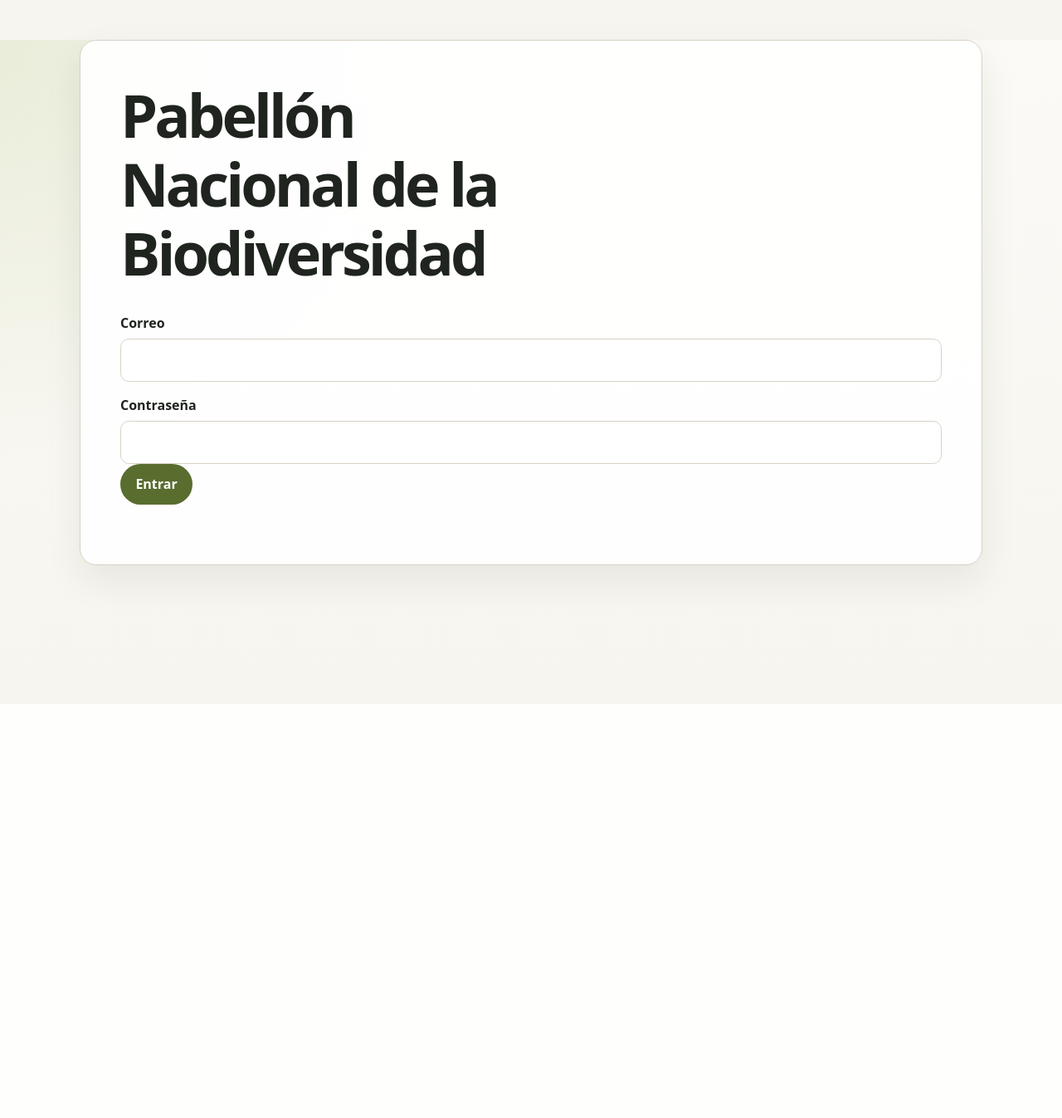
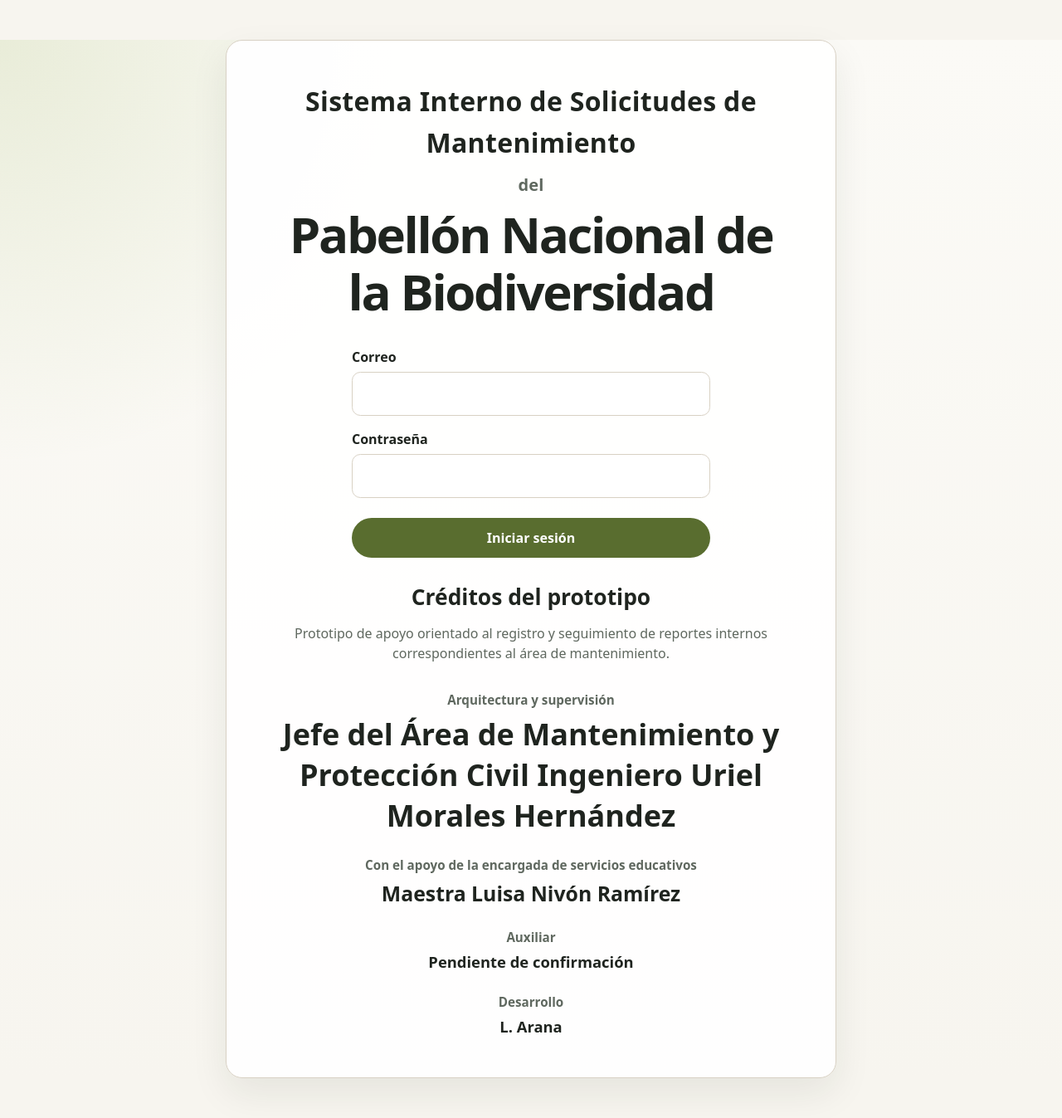
Before and after one commit to LuisMAC2022/Pablo, a Python web app: template app/templates/login.html in a window 1280 px wide. Shown: the whole page at 83% size. Before the commit the page ends 848 px from the top, so only its background shows below. Run offline with Jinja, Linux system fonts and the light colour scheme; the template is opened without the code that fills it, so the values that code supplies are empty.

Commit message:
Rediseñar página de login con créditos

```diff
--- a/app/static/css/museo.css
+++ b/app/static/css/museo.css
@@ -293,3 +293,100 @@ footer {
     transition: border-color 160ms ease, background-color 160ms ease, color 160ms ease;
   }
 }
+
+.login-page {
+  max-width: 46rem;
+  text-align: center;
+}
+
+.login-header {
+  margin-bottom: var(--space-4);
+}
+
+.login-kicker,
+.login-separator {
+  margin-bottom: var(--space-2);
+  color: var(--color-ink);
+  font-weight: 760;
+  letter-spacing: 0.01em;
+}
+
+.login-kicker {
+  font-size: clamp(1.2rem, 3.6vw, 2rem);
+}
+
+.login-separator {
+  color: var(--color-muted);
+  font-size: clamp(1rem, 2.2vw, 1.25rem);
+}
+
+.login-page h1 {
+  max-width: 18ch;
+  margin-inline: auto;
+  font-size: clamp(2rem, 6vw, 3.75rem);
+  letter-spacing: -0.04em;
+}
+
+.login-form {
+  max-width: 27rem;
+  margin: var(--space-5) auto;
+  text-align: left;
+}
+
+.login-form button {
+  display: flex;
+  width: 100%;
+  margin-top: var(--space-4);
+}
+
+.login-credits {
+  margin: var(--space-5) auto 0;
+  border: 0;
+  background: transparent;
+  padding: 0;
+}
+
+.login-credits h2 {
+  margin-bottom: var(--space-3);
+  font-size: clamp(1.2rem, 3vw, 1.65rem);
+}
+
+.login-description {
+  max-width: 42rem;
+  margin-inline: auto;
+  margin-bottom: var(--space-5);
+}
+
+.credits-list {
+  display: grid;
+  gap: var(--space-4);
+  margin: 0;
+}
+
+.credit-item {
+  display: grid;
+  gap: var(--space-1);
+}
+
+.credit-item dt {
+  color: var(--color-muted);
+  font-size: 0.95rem;
+  font-weight: 760;
+}
+
+.credit-item dd {
+  margin: 0;
+  color: var(--color-ink);
+  font-size: clamp(1rem, 2vw, 1.15rem);
+  font-weight: 720;
+  line-height: 1.35;
+}
+
+.credit-item--support dd {
+  font-size: clamp(1.2rem, 3vw, 1.55rem);
+}
+
+.credit-item--lead dd {
+  font-size: clamp(1.45rem, 4vw, 2.25rem);
+  font-weight: 820;
+}
--- a/app/templates/login.html
+++ b/app/templates/login.html
@@ -3,25 +3,53 @@
 <head>
     <meta charset="UTF-8">
     <meta name="viewport" content="width=device-width, initial-scale=1.0">
-    <title>Iniciar sesión</title>
+    <title>Iniciar sesión | Sistema Interno de Solicitudes de Mantenimiento</title>
     <link rel="stylesheet" href="/static/css/museo.css">
 </head>
 <body>
     <a class="skip-link" href="#contenido-principal">Saltar al contenido principal</a>
-    <main id="contenido-principal" class="container">
-        <header>
-            <h1>Pabellón Nacional de la Biodiversidad</h1>
+    <main id="contenido-principal" class="container login-page" aria-labelledby="login-title">
+        <header class="login-header">
+            <p class="login-kicker">Sistema Interno de Solicitudes de Mantenimiento</p>
+            <p class="login-separator">del</p>
+            <h1 id="login-title">Pabellón Nacional de la Biodiversidad</h1>
         </header>
-        <form method="post" action="/login">
+
+        <form class="login-form" method="post" action="/login" aria-describedby="login-description">
             <label for="email">Correo</label>
-            <input type="email" id="email" name="email" required>
+            <input type="email" id="email" name="email" autocomplete="email" required>
             <label for="password">Contraseña</label>
-            <input type="password" id="password" name="password" required>
+            <input type="password" id="password" name="password" autocomplete="current-password" required>
             {% if error %}
             <p role="alert" class="error-message">{{ error }}</p>
             {% endif %}
-            <button type="submit">Entrar</button>
+            <button type="submit">Iniciar sesión</button>
         </form>
+
+        <section class="login-credits" aria-labelledby="credits-title">
+            <h2 id="credits-title">Créditos del prototipo</h2>
+            <p id="login-description" class="login-description">
+                Prototipo de apoyo orientado al registro y seguimiento de reportes internos correspondientes al área de mantenimiento.
+            </p>
+            <dl class="credits-list">
+                <div class="credit-item credit-item--lead">
+                    <dt>Arquitectura y supervisión</dt>
+                    <dd>Jefe del Área de Mantenimiento y Protección Civil Ingeniero Uriel Morales Hernández</dd>
+                </div>
+                <div class="credit-item credit-item--support">
+                    <dt>Con el apoyo de la encargada de servicios educativos</dt>
+                    <dd>Maestra Luisa Nivón Ramírez</dd>
+                </div>
+                <div class="credit-item">
+                    <dt>Auxiliar</dt>
+                    <dd>Pendiente de confirmación</dd>
+                </div>
+                <div class="credit-item">
+                    <dt>Desarrollo</dt>
+                    <dd>L. Arana</dd>
+                </div>
+            </dl>
+        </section>
     </main>
 </body>
 </html>
```
